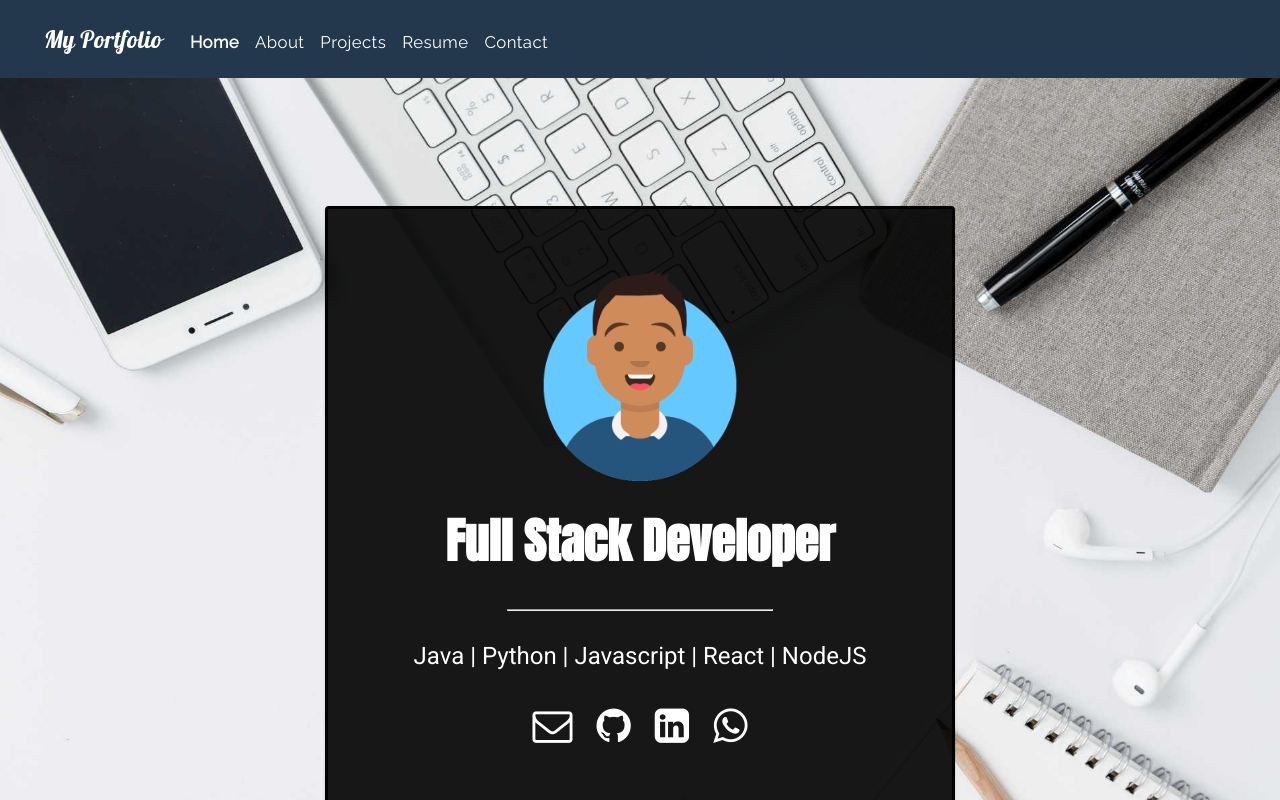
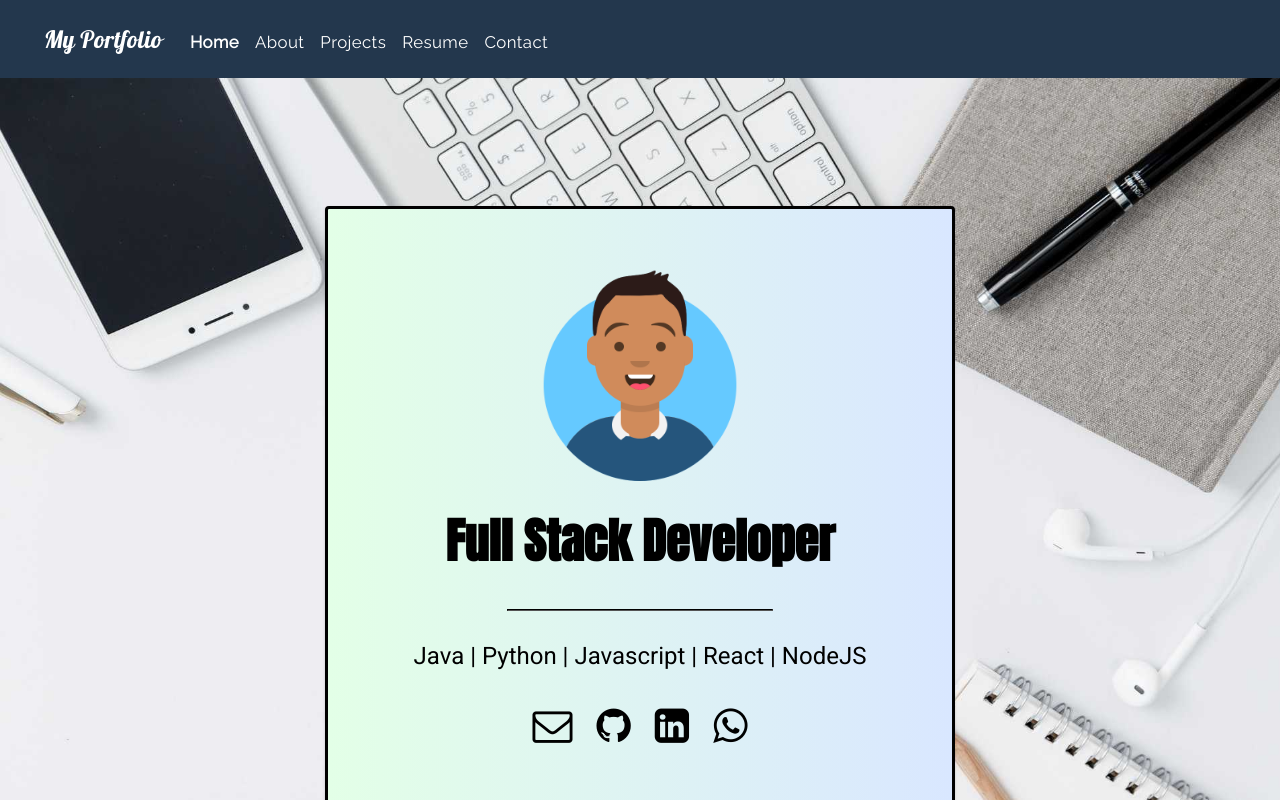
Before and after one commit to OmriGalShen/My-Portfolio, a React (Create React App) app: page / in a window 1280 px wide. Shown: the top 800 px of the page. Built offline with nearby package versions, Linux system fonts and the light colour scheme.

Commit message:
change banner design to bright

```diff
--- a/src/components/content/landing/Landing.css
+++ b/src/components/content/landing/Landing.css
@@ -33,6 +33,7 @@
 
 hr {
   width: 50%;
+  border-color: black;
 }
 
 /* .banner {
@@ -53,14 +54,15 @@ hr {
 } */
 
 .social-links {
-  color: white;
+  /* color: white; */
   display: flex;
   justify-content: center;
   width: 50%;
 }
 
 .social-links i {
-  color: white;
+  /* color: white; */
+  color: black;
   font-size: 2.5em;
   padding: 12px;
 }
--- a/src/components/content/landing/Landing.js
+++ b/src/components/content/landing/Landing.js
@@ -6,8 +6,11 @@ import { Paper } from "@material-ui/core";
 
 const myStyles = {
   paper: {
-    background: "rgba(0, 0, 0, 0.9)",
-    color: "white",
+    // background: "rgba(0, 0, 0, 0.9)",
+    // backgroundImage: "linear-gradient(315deg, #bdd4e7 0%, #8693ab 74%)",
+    // backgroundImage: "linear-gradient(315deg, #b8c6db 0%, #f5f7fa 74%)",
+    backgroundImage: "linear-gradient(90deg, #e3ffe7 0%, #d9e7ff 100%)",
+    color: "black",
     border: "3px solid black",
     textAlign: "center",
     display: "flex",
@@ -23,9 +26,9 @@ const Landing = props => {
     <div className="landing">
       <Paper style={myStyles.paper}>
         <img alt="avatar" src={avatar} className="avatar-pic" />
-        <h1 className="f1 white title">Full Stack Developer</h1>
+        <h1 className="f1 title">Full Stack Developer</h1>
         <hr />
-        <p className="white f3">Java | Python | Javascript | React | NodeJS</p>
+        <p className="f3">Java | Python | Javascript | React | NodeJS</p>
         <div className="social-links">
           {linkList.map((link, index) => {
             return (
```
